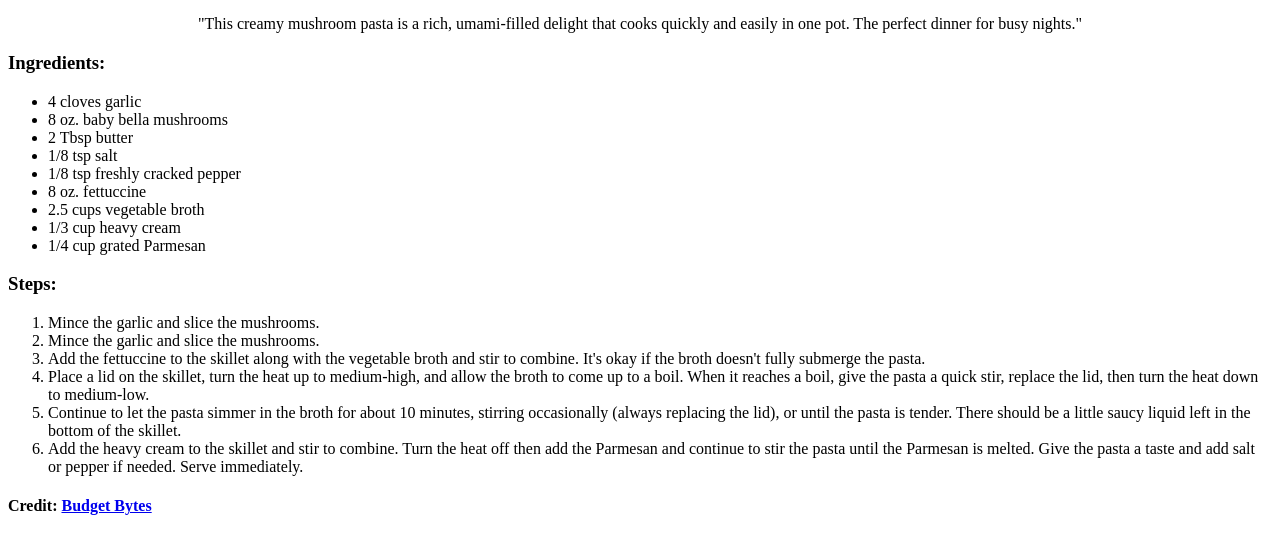
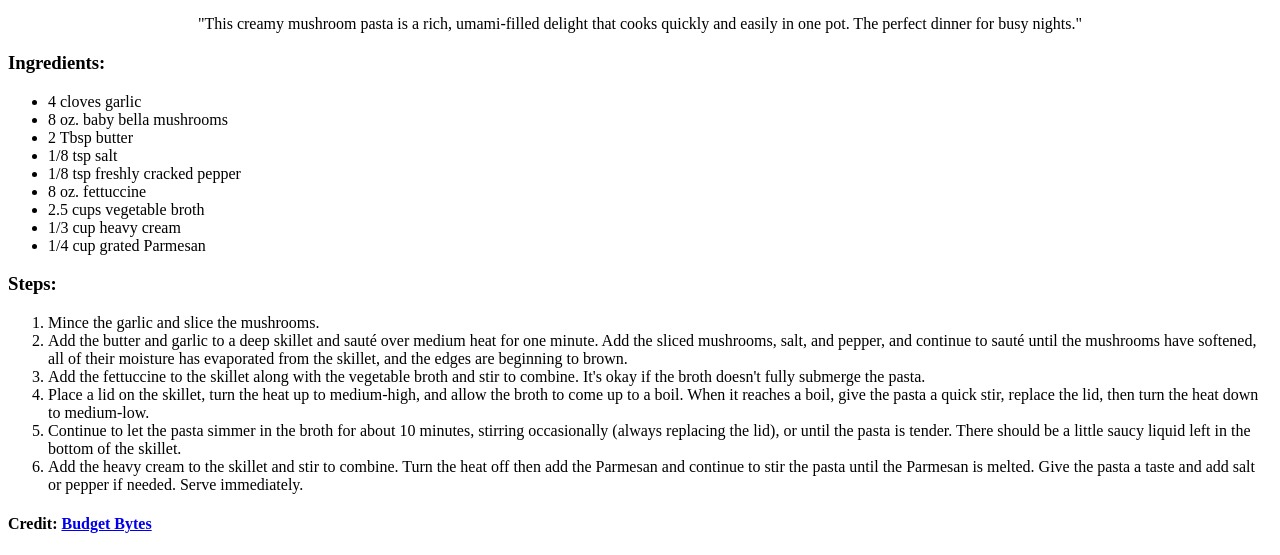
Before and after one commit to ktzhn/odin-recipes, a plain HTML site: page recipes/creamy-mushroom-pasta.html in a window 1280 px wide. Shown: the part 480-1035 px from the top of the page. Drawn offline with Linux system fonts and the light colour scheme.

Commit message:
Fix typographical error on creamy mushroom pasta recipe page

```diff
--- a/recipes/creamy-mushroom-pasta.html
+++ b/recipes/creamy-mushroom-pasta.html
@@ -30,7 +30,8 @@
     <h3>Steps:</h3>
         <ol>
             <li>Mince the garlic and slice the mushrooms.</li>
-            <li>Mince the garlic and slice the mushrooms.</li>
+            <li>Add the butter and garlic to a deep skillet and sauté over medium heat for one minute. Add the sliced mushrooms, salt, and pepper, and continue to sauté until the mushrooms have softened, all of their moisture has evaporated from the skillet, and the edges are beginning to brown.
+            </li>
             <li>Add the fettuccine to the skillet along with the vegetable broth and stir to combine. It's okay if the broth doesn't fully submerge the pasta.
             </li>
             <li>Place a lid on the skillet, turn the heat up to medium-high, and allow the broth to come up to a boil. When it reaches a boil, give the pasta a quick stir, replace the lid, then turn the heat down to medium-low.
```
